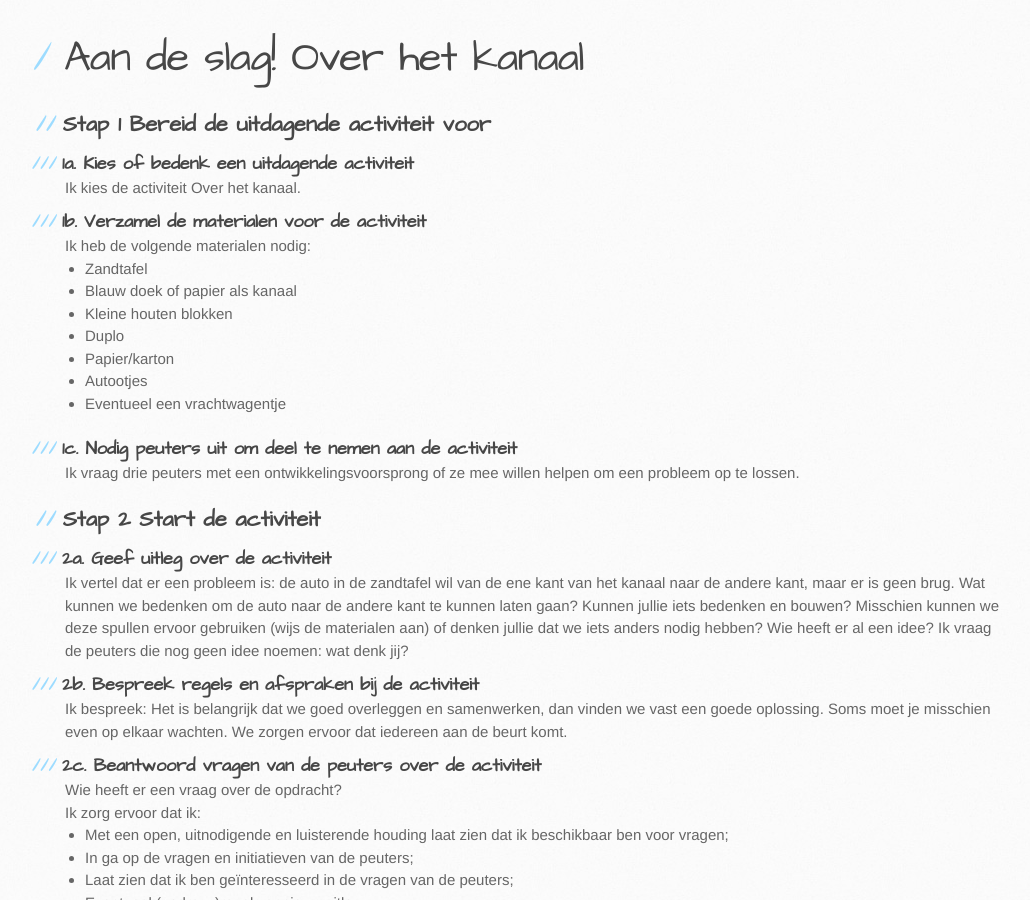
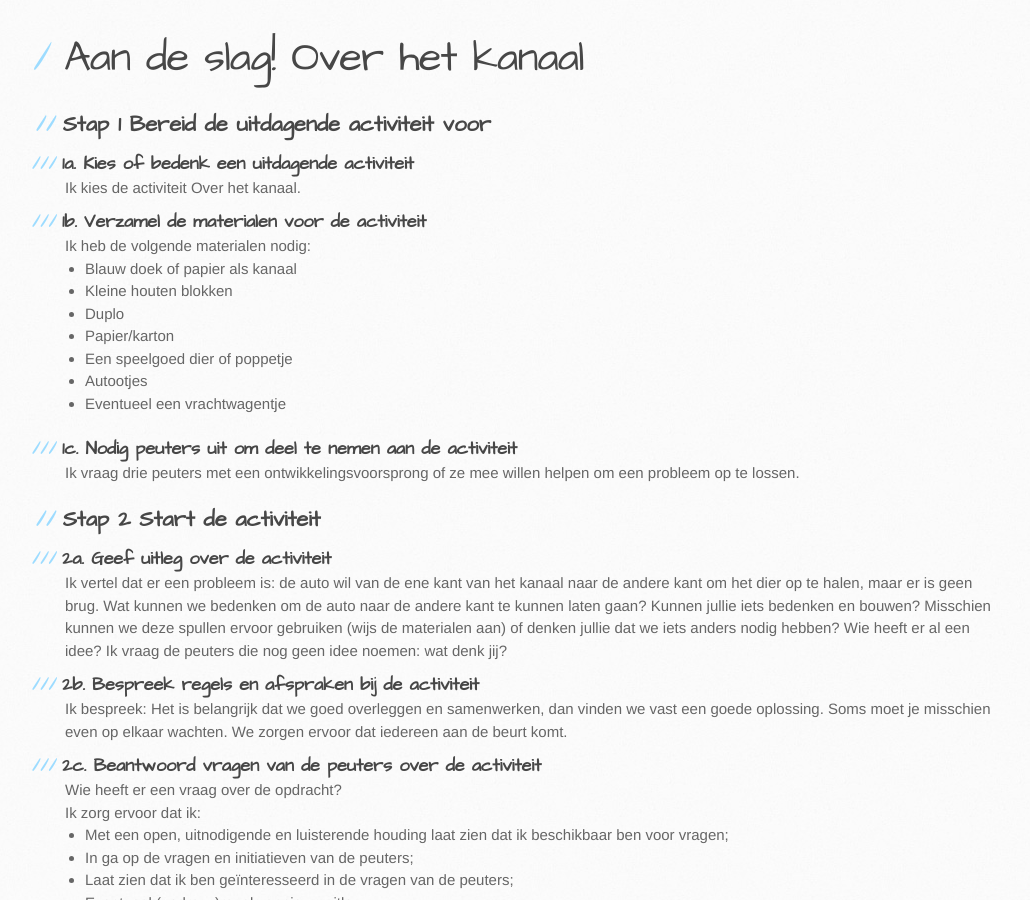
Before and after one commit to marloesbloemenkamp/marloesbloemenkamp.github.io, a Jekyll site: the page built from activiteiten/over_het_kanaal_spa.md, in a window 1280 px wide and 900 px high, scrolled down 218 px. Shown: the whole window, without its empty margins (105-1135 px from the left). Built offline with Jekyll 4.4.1, drawn with Linux system fonts in a browser that asks for light colours.

Commit message:
Update over_het_kanaal_spa.md

```diff
--- a/activiteiten/over_het_kanaal_spa.md
+++ b/activiteiten/over_het_kanaal_spa.md
@@ -16,11 +16,11 @@ Ik kies de activiteit Over het kanaal.
 ### 1b. Verzamel de materialen voor de activiteit
 
 Ik heb de volgende materialen nodig:
-- Zandtafel
 - Blauw doek of papier als kanaal
 - Kleine houten blokken
 - Duplo
 - Papier/karton
+- Een speelgoed dier of poppetje
 - Autootjes
 - Eventueel een vrachtwagentje
 
@@ -32,7 +32,7 @@ Ik vraag drie peuters met een ontwikkelingsvoorsprong of ze mee willen helpen om
 
 ### 2a. Geef uitleg over de activiteit
 
-Ik vertel dat er een probleem is: de auto in de zandtafel wil van de ene kant van het kanaal naar de andere kant, maar er is geen brug. Wat kunnen we bedenken om de auto naar de andere kant te kunnen laten gaan? Kunnen jullie iets bedenken en bouwen? Misschien kunnen we deze spullen ervoor gebruiken (wijs de materialen aan) of denken jullie dat we iets anders nodig hebben? Wie heeft er al een idee? Ik vraag de peuters die nog geen idee noemen: wat denk jij?
+Ik vertel dat er een probleem is: de auto wil van de ene kant van het kanaal naar de andere kant om het dier op te halen, maar er is geen brug. Wat kunnen we bedenken om de auto naar de andere kant te kunnen laten gaan? Kunnen jullie iets bedenken en bouwen? Misschien kunnen we deze spullen ervoor gebruiken (wijs de materialen aan) of denken jullie dat we iets anders nodig hebben? Wie heeft er al een idee? Ik vraag de peuters die nog geen idee noemen: wat denk jij?
 
 ### 2b. Bespreek regels en afspraken bij de activiteit
 Ik bespreek: Het is belangrijk dat we goed overleggen en samenwerken, dan vinden we vast een goede oplossing. Soms moet je misschien even op elkaar wachten. We zorgen ervoor dat iedereen aan de beurt komt.
```
